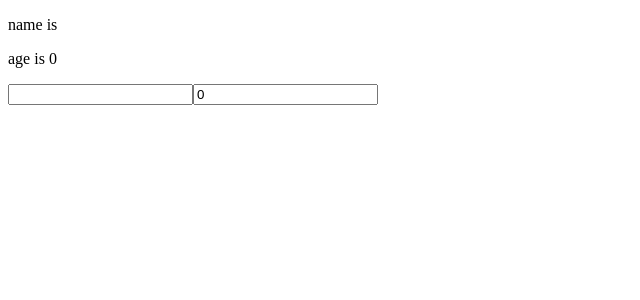
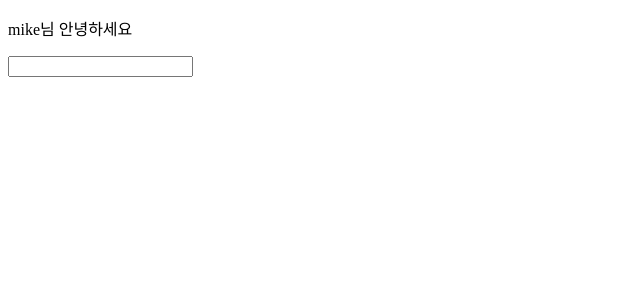
Before and after one commit to duyankim/react_learning, a React (Create React App) app: page / in a window 1280 px wide. Shown: the top 300 px of the page, without its empty margins (0-640 px from the left). Built offline with nearby package versions, Linux system fonts and the light colour scheme.

Commit message:
React.memo 사용하기

```diff
--- a/src/App.js
+++ b/src/App.js
@@ -1,7 +1,22 @@
 import Profile from "./Profile";
+import React, { useState } from "react";
+
+export const UserContext = React.createContext("");
 
 function App() {
-  return <Profile />;
+  const [username, setUsername] = useState("");
+  return (
+    <div>
+      <UserContext.Provider value="mike">
+        <Profile />
+      </UserContext.Provider>
+      <input
+        type="text"
+        value={username}
+        onChange={(e) => setUsername(e.target.value)}
+      />
+    </div>
+  );
 }
 
 export default App;
--- /dev/null
+++ b/src/Greeting.js
@@ -0,0 +1,12 @@
+import React from "react";
+import { UserContext } from "./App";
+
+function Greeting() {
+  return (
+    <UserContext.Consumer>
+      {(username) => <p>{`${username}님 안녕하세요`}</p>}
+    </UserContext.Consumer>
+  );
+}
+
+export default Greeting;
--- a/src/Profile.js
+++ b/src/Profile.js
@@ -1,23 +1,12 @@
-import React, { useState } from "react";
+import React from "react";
+import Greeting from "./Greeting";
 
-function Profile() {
-  const [state, setState] = useState({ name: "", age: 0 });
+const Profile = React.memo(() => {
   return (
     <div>
-      <p>{`name is ${state.name}`}</p>
-      <p>{`age is ${state.age}`}</p>
-      <input
-        type="text"
-        value={state.name}
-        onChange={(e) => setState({ ...state, name: e.target.value })}
-      />
-      <input
-        type="number"
-        value={state.age}
-        onChange={(e) => setState({ ...state, age: e.target.value })}
-      />
+      <Greeting />
     </div>
   );
-}
+});
 
 export default Profile;
```
